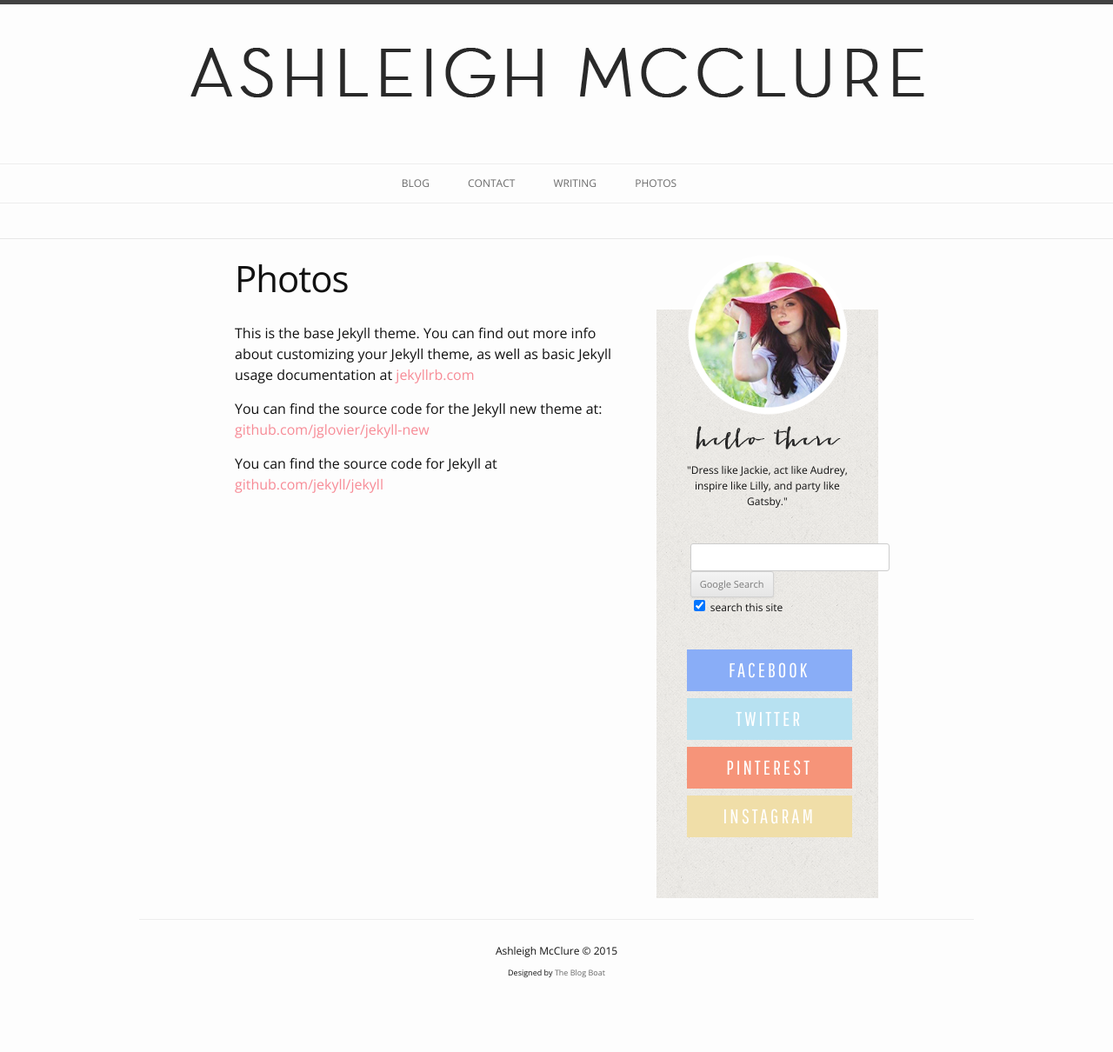
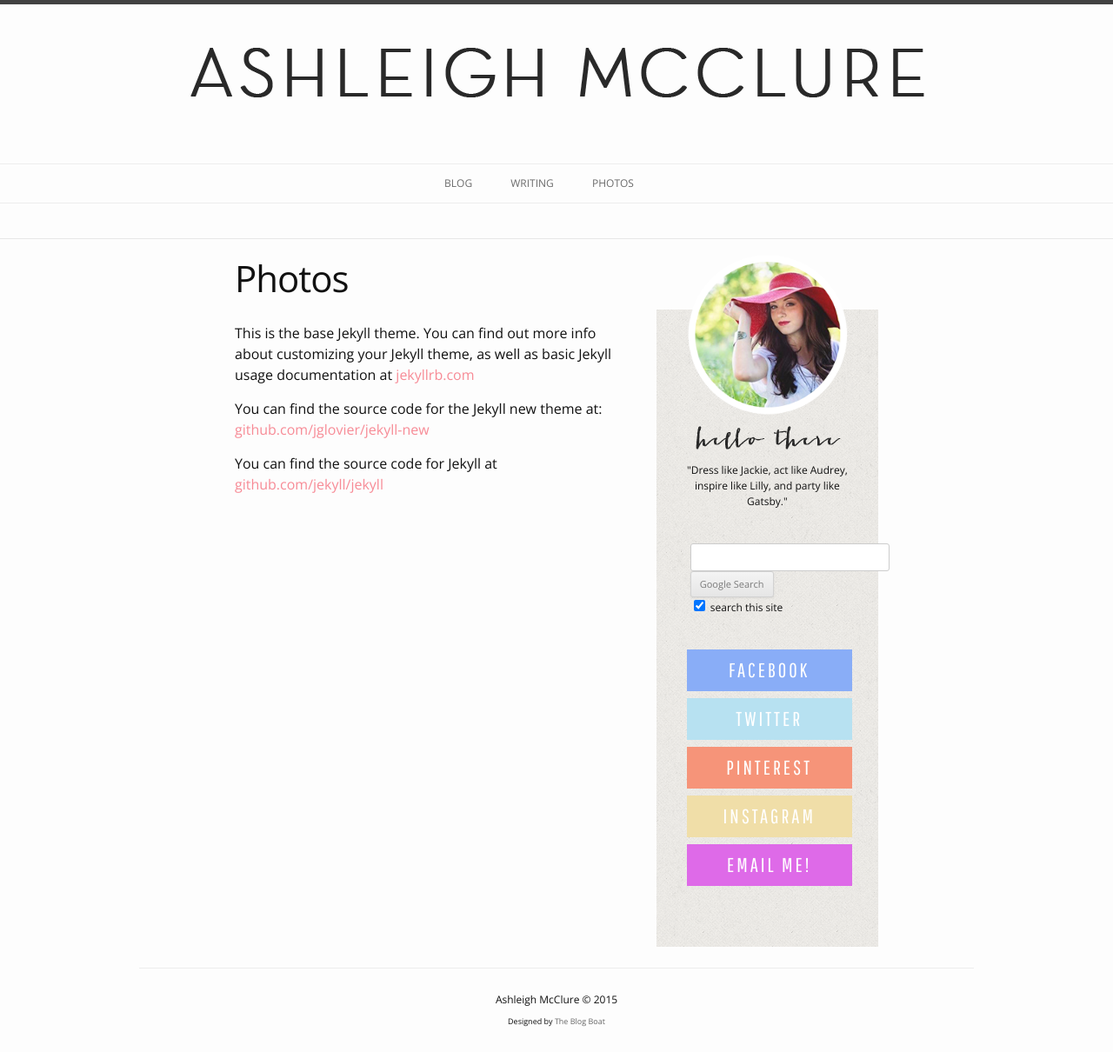
Before and after one commit to ashleighmcclure/ashleighmcclure.github.io, a Jekyll site: the page built from photos.md, in a window 1280 px wide. Shown: the whole page at 87% size. Built offline with Jekyll 4.4.1, drawn with Linux system fonts in a browser that asks for light colours; before the commit the page ends 1154 px from its top, so only the background shows below that.

Commit message:
Added email button

```diff
--- a/_includes/header.html
+++ b/_includes/header.html
@@ -6,9 +6,8 @@
   <nav id="site-navigation" class="main-navigation" role="navigation">
     <h3 class="menu-toggle">Menu</h3>
     <div class="menu-menu-1-container"><ul id="menu-menu-1" class="nav-menu"><li id="menu-item-22" class="menu-item menu-item-type-custom menu-item-object-custom menu-item-home menu-item-22"><a href="{{ site.url }}">Blog</a></li>
-<li id="menu-item-23" class="menu-item menu-item-type-post_type menu-item-object-page menu-item-23"><a href="{{ "/contact" | prepend: site.baseurl }}">Contact</a></li>
-<li id="menu-item-24" class="menu-item menu-item-type-custom menu-item-object-custom menu-item-24"><a href="{{ "/writing" | prepend: site.baseurl }}">Writing</a></li>
-        <li id="menu-item-25" class="menu-item menu-item-type-custom menu-item-object-custom menu-item-25"><a href="{{ "/photos" | prepend: site.baseurl }}">Photos</a></li>
+<li id="menu-item-23" class="menu-item menu-item-type-custom menu-item-object-custom menu-item-24"><a href="{{ "/writing" | prepend: site.baseurl }}">Writing</a></li>
+        <li id="menu-item-24" class="menu-item menu-item-type-custom menu-item-object-custom menu-item-25"><a href="{{ "/photos" | prepend: site.baseurl }}">Photos</a></li>
 </ul></div>		</nav><!-- #site-navigation -->
 
 
--- a/_includes/sidebar.html
+++ b/_includes/sidebar.html
@@ -31,5 +31,6 @@ value="{{ site.url }}" checked /> search this site<br />
 		<a href="https://www.twitter.com/mcclureashleigh/" id="twitter">Twitter</a>
 		<a href="https://www.pinterest.com/ashleigh541/" id="pinterest">Pinterest</a>
 <a href="https://www.instagram.com/ashleighmcclure/" id="insta">Instagram</a>
+<a href="mailto:ashleighmcclure@ymail.com" id="email">Email Me!</a>
 		</aside>
         </div>
--- a/themes/aurevoir/style-added.css
+++ b/themes/aurevoir/style-added.css
@@ -80,3 +80,23 @@
     font-weight: lighter;
     background:#f0dea8;
 }
+
+#email {
+  width: 190px;
+  display: block;
+  margin: 0 auto;
+  height: 48px;
+  display: block;
+  text-align: center;
+  align-content: center;
+  margin-top: 8px;
+  line-height: 2;
+  font-family: 'Pathway Gothic One', sans-serif;
+  font-size: 23px;
+  text-decoration: none;
+  text-transform: uppercase;
+  color: #fff !important;
+  letter-spacing: 3px;
+  font-weight: lighter;
+  background:#de6ae8;
+}
```
Also changed, not shown: _posts/2015-03-28-welcome-to-jekyll.markdown (deleted, +0 -25 lines), contact.md (deleted, +0 -11 lines).
